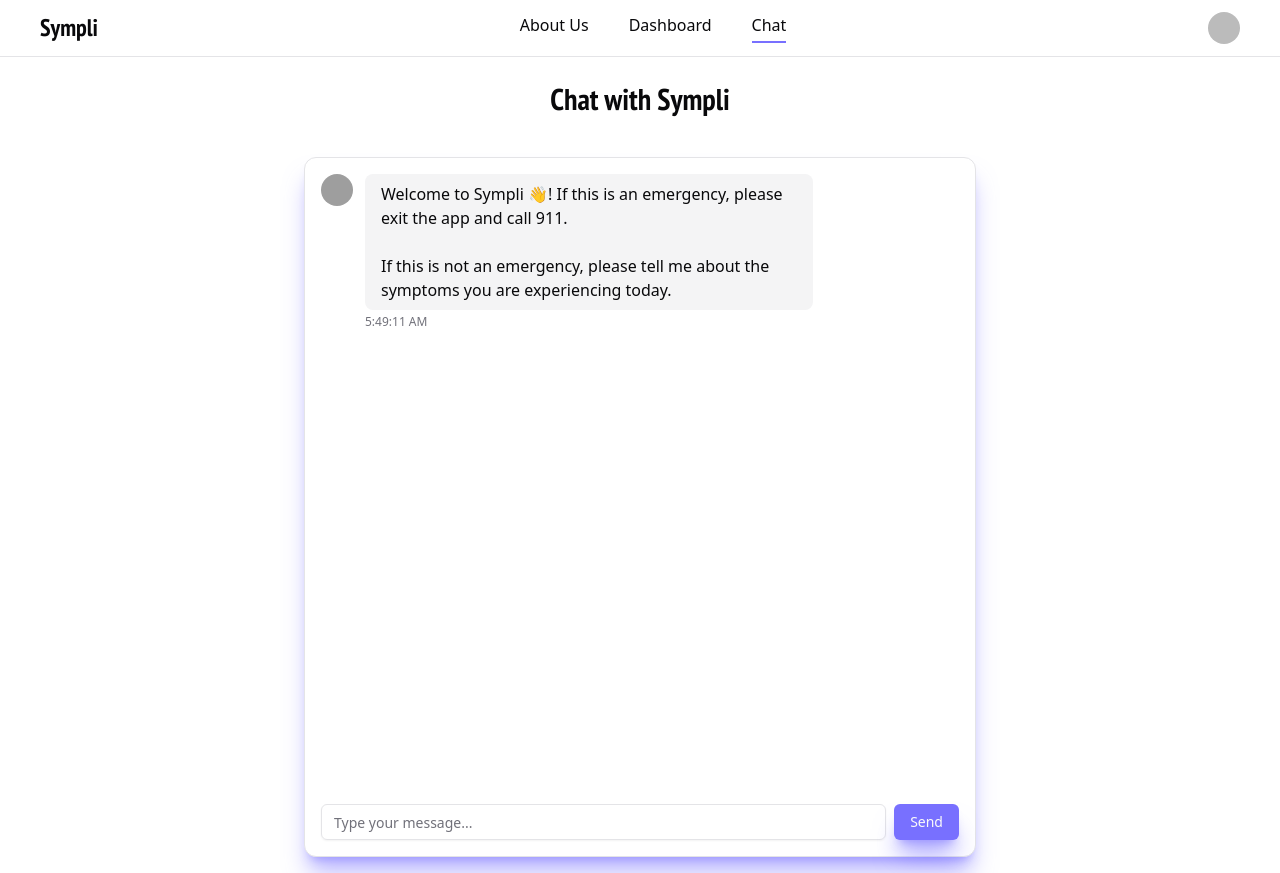
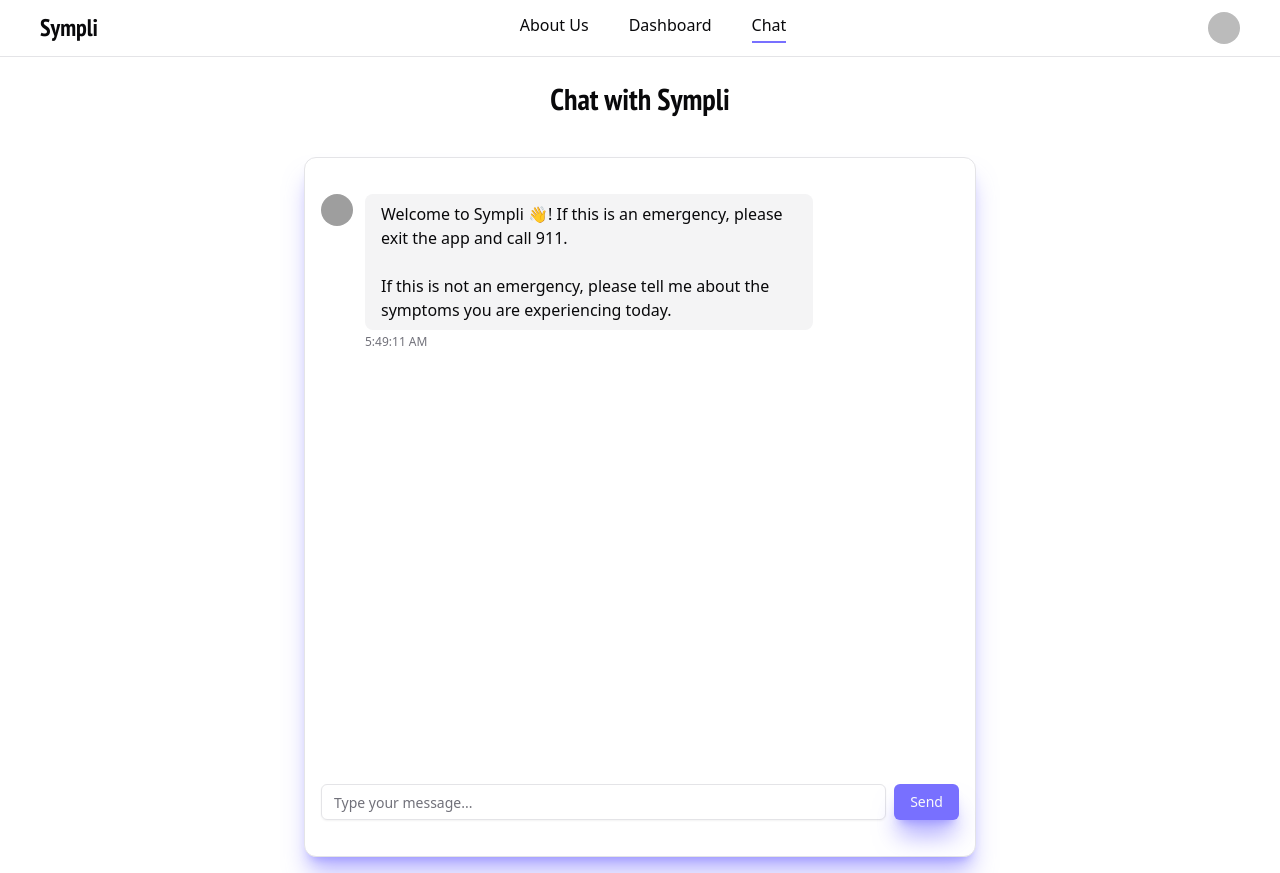
Before and after one commit to B-Ricey763/sympli-health, a React (Vite) app in the folder frontend/: page /chat in a window 1280 px wide. Built offline with nearby package versions, Linux system fonts and the light colour scheme; no server answers; sample sign-in values are in the browser's storage; grey boxes are pictures that could not be loaded.

Commit message:
small changes
scroll bar in chat?
smaller graph container in dashboard

```diff
--- a/frontend/src/chat.tsx
+++ b/frontend/src/chat.tsx
@@ -154,9 +154,9 @@ export function Chat() {
 			<div className="container mx-auto px-4 pb-6 pt-6 text-center font-['PT_Sans_Narrow'] text-3xl font-bold">
 				Chat with Sympli
 			</div>
-			<Card className="mx-auto my-4 flex h-[700px] w-full max-w-2xl flex-col shadow-xl shadow-[#7870FF]/50">
+			<Card className="mx-auto my-4 flex h-[700px] py-5 w-full max-w-2xl flex-col shadow-xl shadow-[#7870FF]/50">
 				<CardContent className="flex h-full flex-col p-4">
-					<ScrollArea className="flex-1 pr-4">
+					<ScrollArea className="flex-1 pr-4 overflow-y-auto">
 						<div className="space-y-4">
 							{messages.map((message) => (
 								<ChatMessage
--- a/frontend/src/dashboard.tsx
+++ b/frontend/src/dashboard.tsx
@@ -71,7 +71,7 @@ export function Dashboard() {
 	return (
 		<ProtectedRoute>
 			<NavBar />
-			<div className="mx-auto w-full py-10 text-center md:w-3/4">
+			<div className="mx-auto w-full py-10 text-center md:w-2/3">
 				{exists ? (
 					<SymptomChart symptoms={symptoms} />
 				) : (
```
